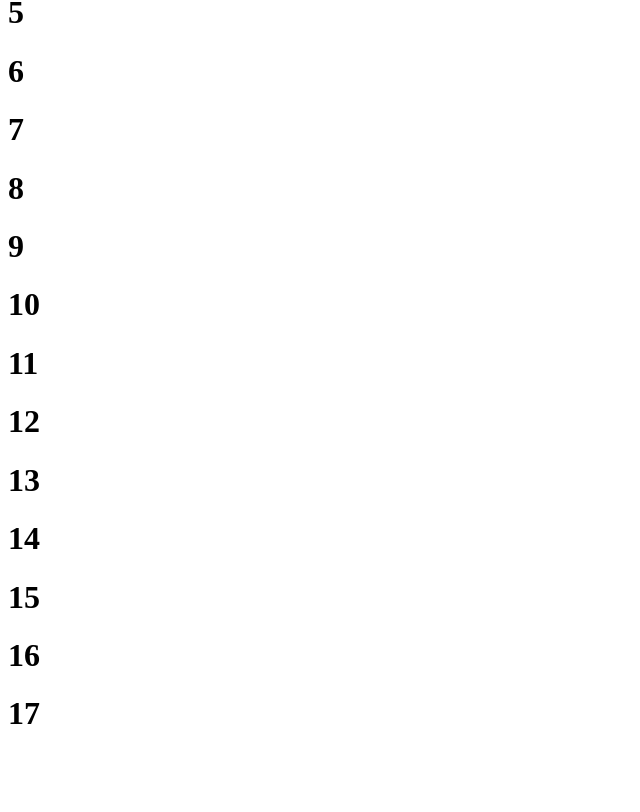
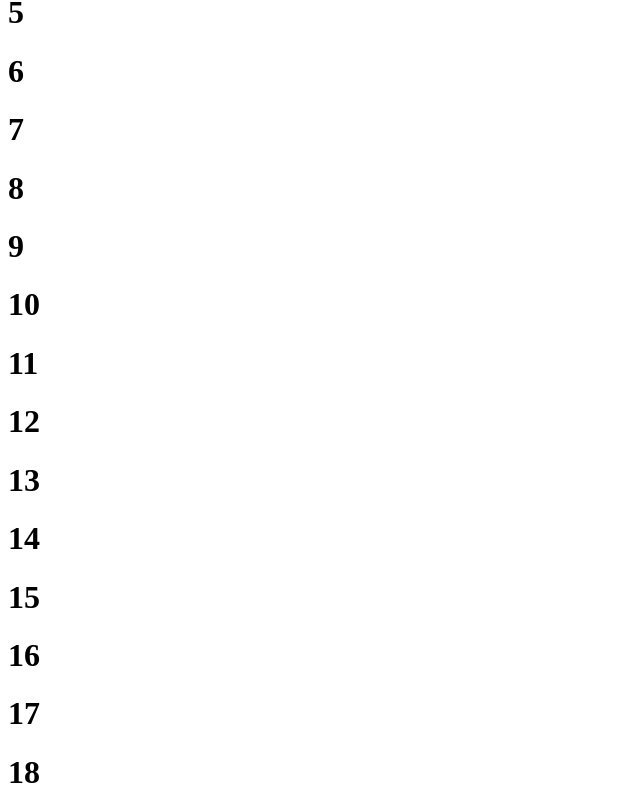
Before and after one commit to theit0/ecommerceFETests, a React (Vite) app: page / in a window 1280 px wide. Shown: the part 261-1073 px from the top of the page, without its empty margins (0-640 px from the left). Before the commit the page ends 1015 px from the top, so only its background shows below. Built offline with nearby package versions, Linux system fonts and the light colour scheme.

Commit message:
Test case 18

```diff
--- a/src/App.tsx
+++ b/src/App.tsx
@@ -21,6 +21,7 @@ function App() {
       <h1>15</h1>
       <h1>16</h1>
       <h1>17</h1>
+      <h1>18</h1>
     </>
   )
 }
```
